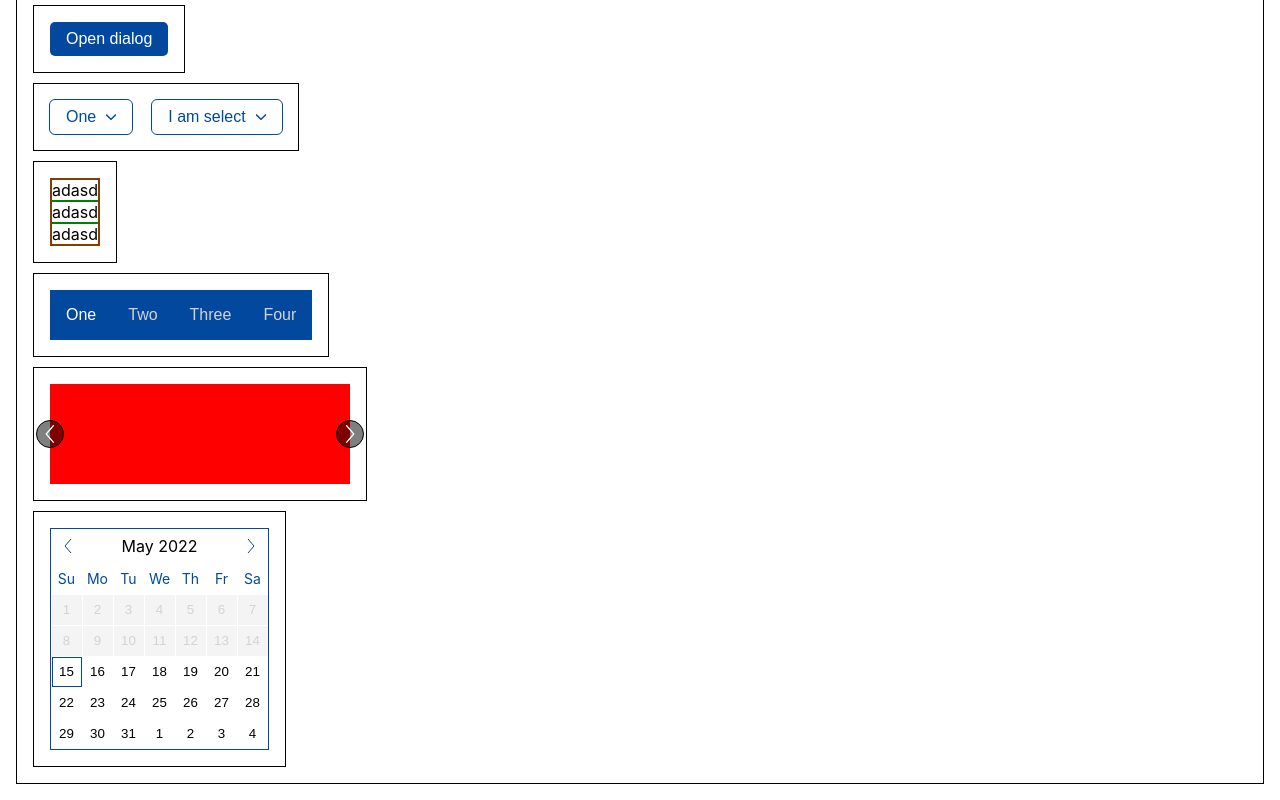
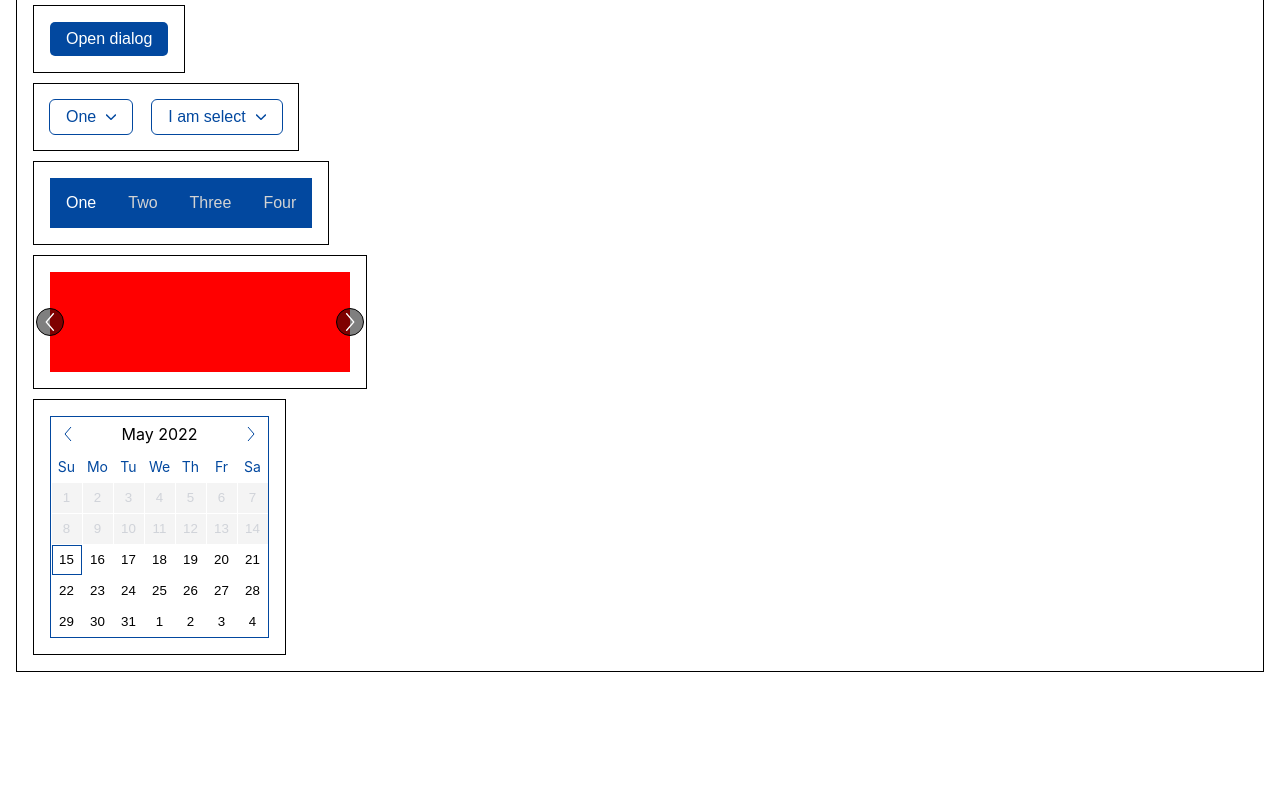
Before and after one commit to bandvov/react-ui-kit, a React (Create React App) app: page / in a window 1280 px wide. Shown: the part 1125-1925 px from the top of the page. After the commit the page ends 1813 px from the top, so only its background shows below. Built offline with nearby package versions, Linux system fonts and the light colour scheme.

Commit message:
remove list

```diff
--- a/src/App.tsx
+++ b/src/App.tsx
@@ -13,7 +13,6 @@ import {
   Swiper,
   Datepicker,
 } from "./components";
-import List from "./components/List/List";
 import Tabs from "./components/Tabs/Tabs";
 import { IDropdownItem } from "./types";
 import Wrapper from "./Wrapper";
@@ -252,9 +251,6 @@ function App() {
           isOpen={openDropdown1}
           title={"Location"}
           onClick={setOpenDropdown1}
-          onKeyDown={setOpenDropdown1}
-          onMouseEnter={setOpenDropdown1}
-          onMouseLeave={setOpenDropdown1}
           position={"left"}
         >
           <div>Dropdown</div>
@@ -464,13 +460,6 @@ function App() {
         />
       </Wrapper>
       <Wrapper>
-        <List>
-          <div>adasd</div>
-          <div>adasd</div>
-          <div>adasd</div>
-        </List>
-      </Wrapper>
-      <Wrapper>
         <Tabs
           items={["One", "Two", "Three", "Four"]}
           value={tabValue}
--- a/src/components/List/List.tsx
+++ /dev/null
@@ -1,31 +0,0 @@
-import React, { ReactElement } from "react";
-import styled from "styled-components";
-
-const StyledList = styled.ul`
-  margin: 0;
-  padding: 0;
-  border: 1px solid red;
-  list-style: none;
-  width: 100%;
-  > li {
-    border: 1px solid green;
-    padding: 0;
-  }
-  > li:hover {
-    background-color: aliceblue;
-  }
-`;
-export default function List({
-  children,
-  ...props
-}: {
-  children: ReactElement[];
-}) {
-  return (
-    <StyledList {...props}>
-      {children.map((item) => {
-        return <li>{item}</li>;
-      })}
-    </StyledList>
-  );
-}
--- a/src/components/index.tsx
+++ b/src/components/index.tsx
@@ -5,7 +5,6 @@ import Button from "./Button/Button";
 import Checkbox from "./Checkbox/Checkbox";
 import DialogModal from "./DialogModal/DialogModal";
 import Dropdown from "./Dropdown/Dropdown";
-import List from "./List/List";
 import Pagination from "./Pagination/Pagination";
 import Select from "./Select/Select";
 import Swiper from "./Swiper/Swiper";
@@ -21,7 +20,6 @@ export {
   DialogModal,
   Dropdown,
   Pagination,
-  List,
   Select,
   Swiper,
   TextInput,
```
